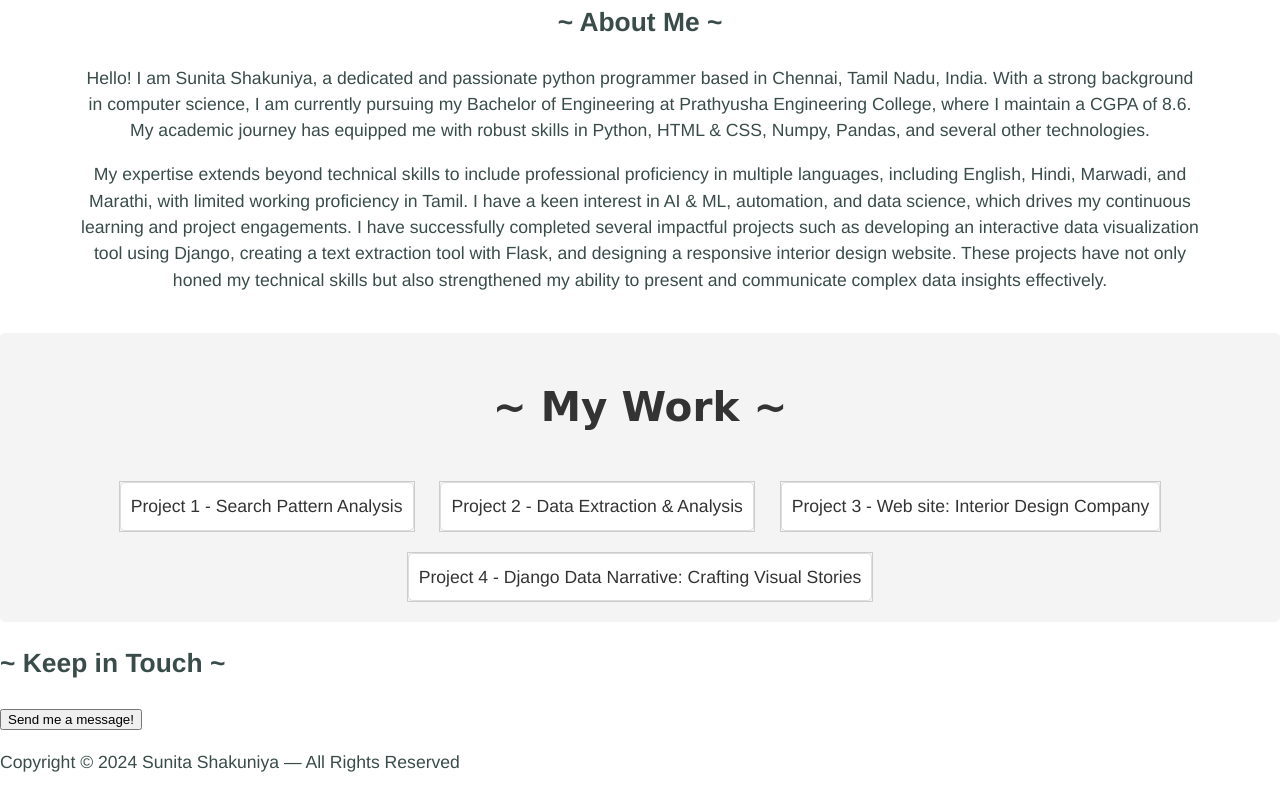
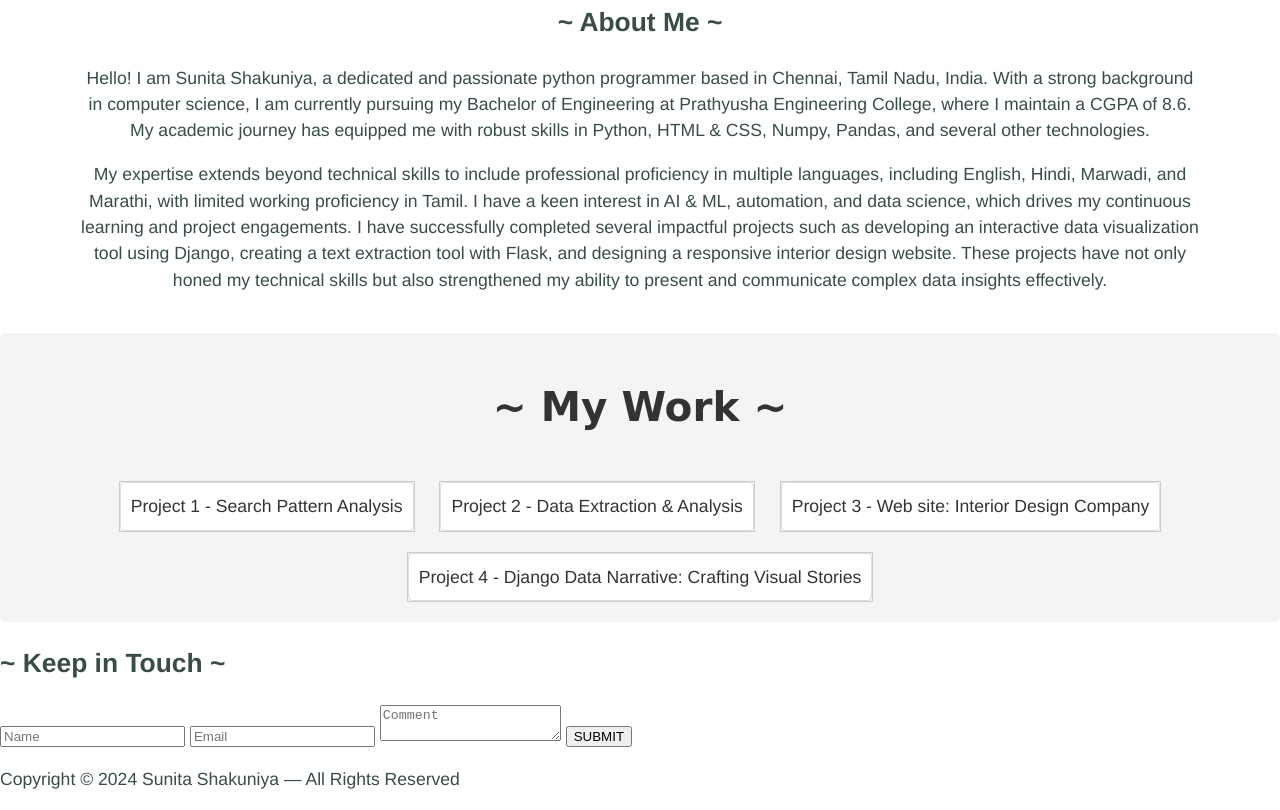
Before and after one commit to Sunita-Shakuniya/portfolio, a plain HTML site: page index.html in a window 1280 px wide. Shown: the part 837-1647 px from the top of the page. Drawn offline with Linux system fonts and the light colour scheme.

Commit message:
Update index.html

```diff
--- a/index.html
+++ b/index.html
@@ -46,7 +46,12 @@ I have successfully completed several impactful projects such as developing an i
         </section>
         <section id="contact">
             <h2>~ Keep in Touch ~</h2>
-            <button class="btn btn-default td-btn outline white">Send me a message!</button>
+            <form>
+              <input name="name" type="text" class="feedback-input" placeholder="Name" />
+              <input name="email" type="text" class="feedback-input" placeholder="Email" />
+              <textarea name="text" class="feedback-input" placeholder="Comment"></textarea>
+              <input type="submit" value="SUBMIT"/>
+            </form>
         </section>
     </main>
     <footer>
```
